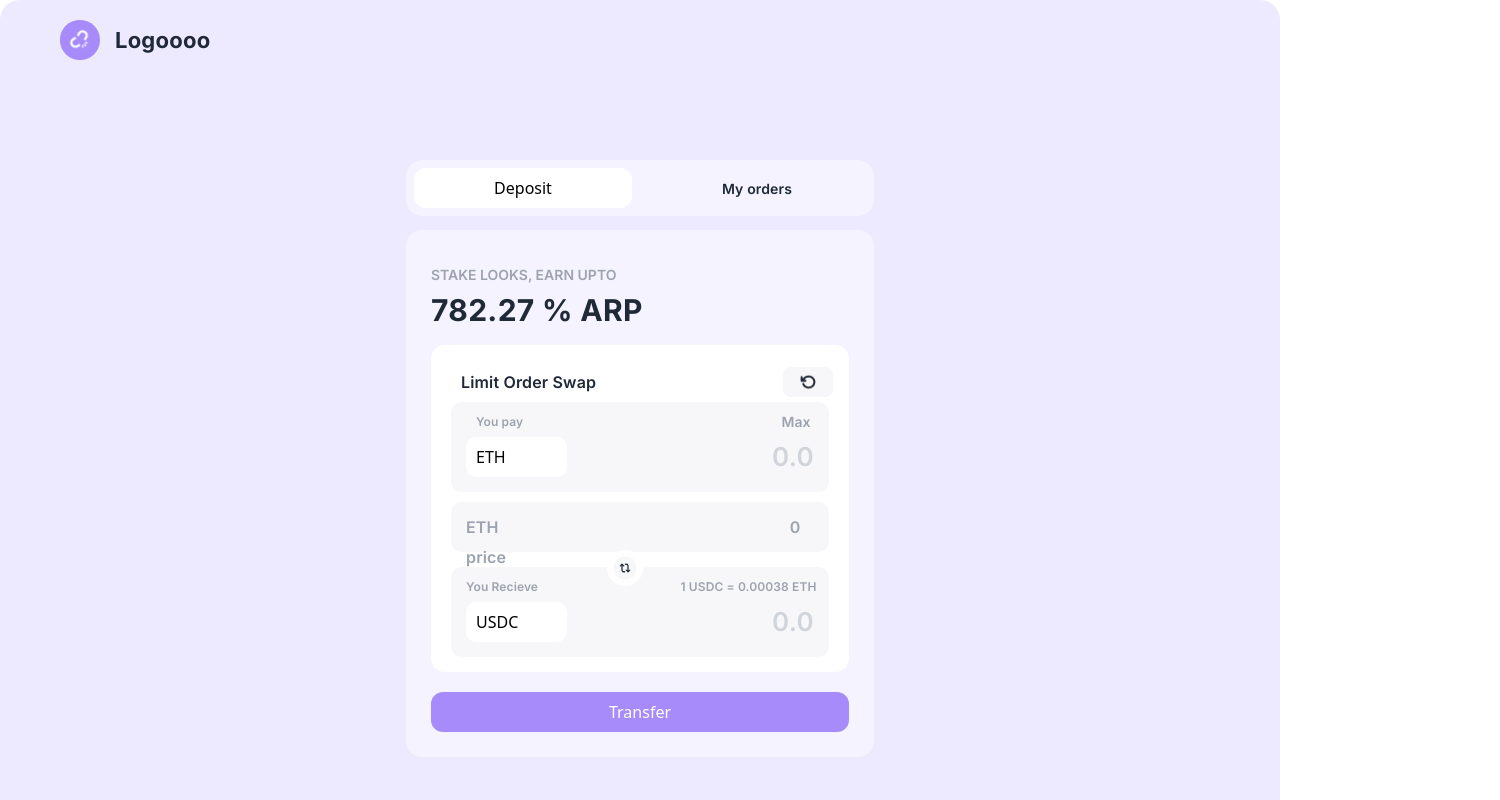
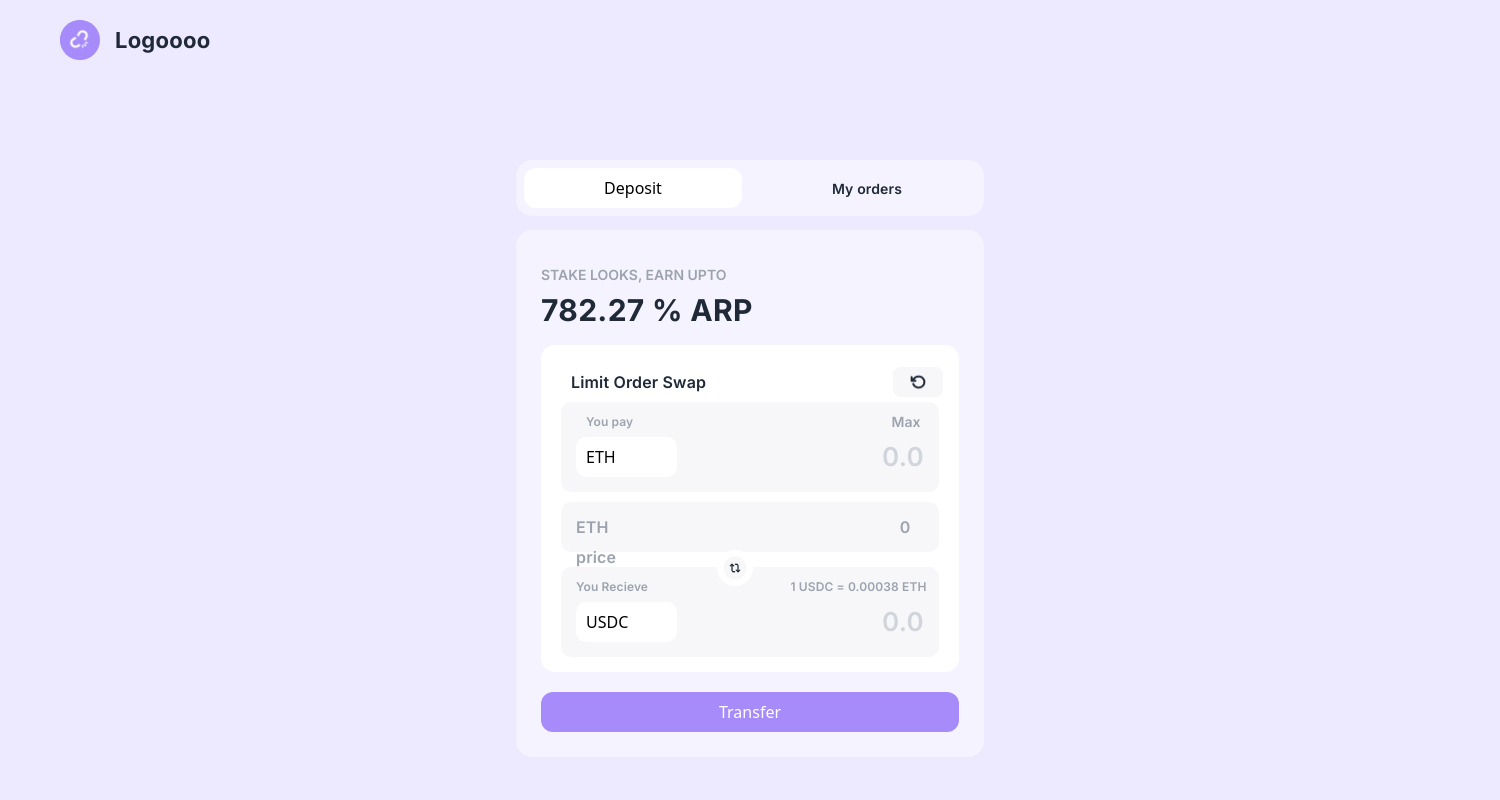
Before and after one commit to shubhi1928/Instaoapp, a Vue app: page / in a window 1280 px wide. Shown: the top 800 px of the page, 1500 px wide, since content can reach past the window. Built offline with nearby package versions, Linux system fonts and the light colour scheme.

Commit message:
minor corrections

```diff
--- a/src/App.vue
+++ b/src/App.vue
@@ -25,10 +25,17 @@ export default {
 </script>
 
 <style>
+::-webkit-scrollbar {
+  display: none;
+}
+
+body{
+ background: #EDE9FE; ;
+}
 #page{
 position: relative;
 height: 900px;
-/* width:1520px; */
+width:1500px;
 background: #EDE9FE;
 border-radius: 20px;
 }
--- a/src/components/Top.vue
+++ b/src/components/Top.vue
@@ -1,5 +1,5 @@
 <template>
-<div class="sticky top-0" id="header">
+<div  id="header">
    <img id="logo" src="../assets/Logo.png">
     <div id="text"><p >Logoooo</p></div>
 </div>
```
